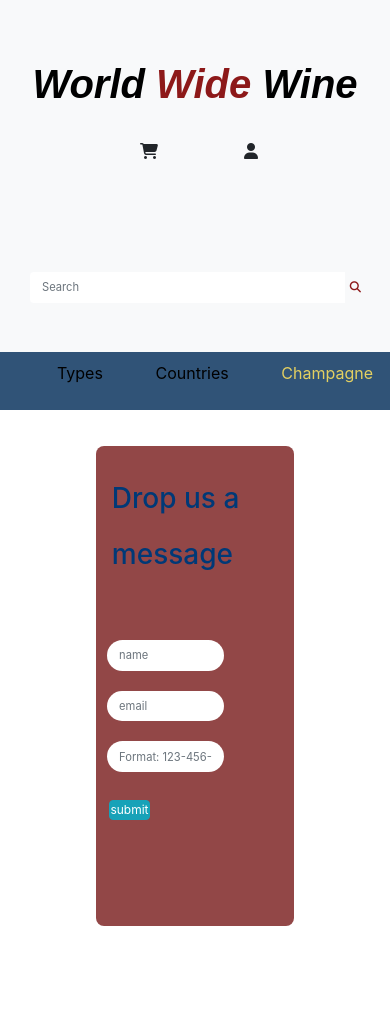
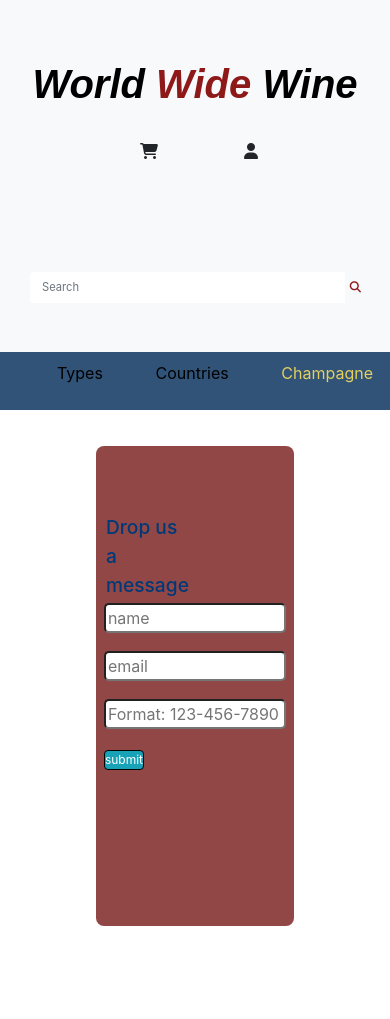
Before and after one commit to Code-Institute-Submissions/GiovanniSalvi-World_Wide_Wine_JulyResub, a Django app: page /contact/ in a window 390 px wide. Shown: the top 1019 px of the page. Run offline with Django 3.2, Linux system fonts and the light colour scheme; parts of the project's set-up code (start-up, migrations or seed data) failed here and were passed over; some libraries are stand-ins or nearby versions.

Commit message:
contact-form css rules and responsive layout added

```diff
--- a/contact/templates/contact/contactForm.html
+++ b/contact/templates/contact/contactForm.html
@@ -12,22 +12,22 @@
 
 			<div class="main-contact-form">
 
-					<div class="form-group">
+					<div class="form-group" style="height:5em">
 						<label for="lg_name" class="sr-only">Your Name*</label>
-						<input type="text" class="form-control" id="lg_name" name="lg_name" placeholder="name" required>
+						<input type="text" class="contact-form" id="lg_name" name="lg_name" placeholder="name" required>
 					</div>
-					<div class="form-group">
+                    <div class="form-group" style="height:5em;">
 						<label for="lg_email" class="sr-only">Your email*</label>
-						<input type="email" class="form-control" id="lg_email" name="lg_email" placeholder="email" required>
+						<input type="email" class="contact-form" id="lg_email" name="lg_email" placeholder="email" required>
                     </div>
-                    <div class="form-group">
+                    <div class="form-group" style="height:5em">
                         <label for="phone" class="sr-only">Your phone number*</label>
-                        <input type="tel" class="form-control" id="phone" name="phone"
+                        <input type="tel" class="contact-form" id="phone" name="phone"
                                pattern="[0-9]{3}-[0-9]{3}-[0-9]{4}" placeholder="Format: 123-456-7890"
                                required>
 
                     </div>
-				<input type="Submit" value="submit" class="submit-btn btn btn-info">
+				<input type="Submit" value="submit" class="contact-btn btn btn-info">
 
 			</div>
         </form>
--- a/static/css/base.css
+++ b/static/css/base.css
@@ -259,9 +259,10 @@ li{
     height: min-content;
     line-height: 2;
     position: relative;
-    left: 8%;
-    top: 5%;
+    left: 16%;
+    top: 14%;
     color: #003977;
+    font-size: x-large;
 }
 .container-fluid{
     height:100%;
@@ -291,6 +292,21 @@ li{
 .text-left {
     text-align: left!important;
     margin-top: 5%;
+}
+.main-contact-form{
+    height: 20em;
+    padding: 20px 0;
+    margin-left: 10%;
+    margin-top: 5%;
+}
+.contact-form{
+    width: 100%;
+    border-radius: 5px;
+}
+.contact-btn{
+    margin: 0;
+    font-size: 9px;
+    border: 0.1px black solid;
 }
 @media only screen and (max-width: 900px) {
   .index_image {
@@ -585,3 +601,27 @@ li{
     height: 5em;
   }
 }
+@media only screen and (max-width: 580px) {
+  .contact-text {
+    width: min-content;
+    font-size: larger;
+    line-height: unset;
+    left:5%;
+  }
+}
+@media only screen and (max-width: 580px) {
+  .main-contact-form {
+    margin-left: unset;
+  }
+}
+@media only screen and (max-width: 580px) {
+  .contact-form form{
+    padding:4%;
+    margin-bottom: auto;
+  }
+}
+@media only screen and (max-width: 580px) {
+  .contact-btn{
+    font-size: 12px;
+  }
+}
```
